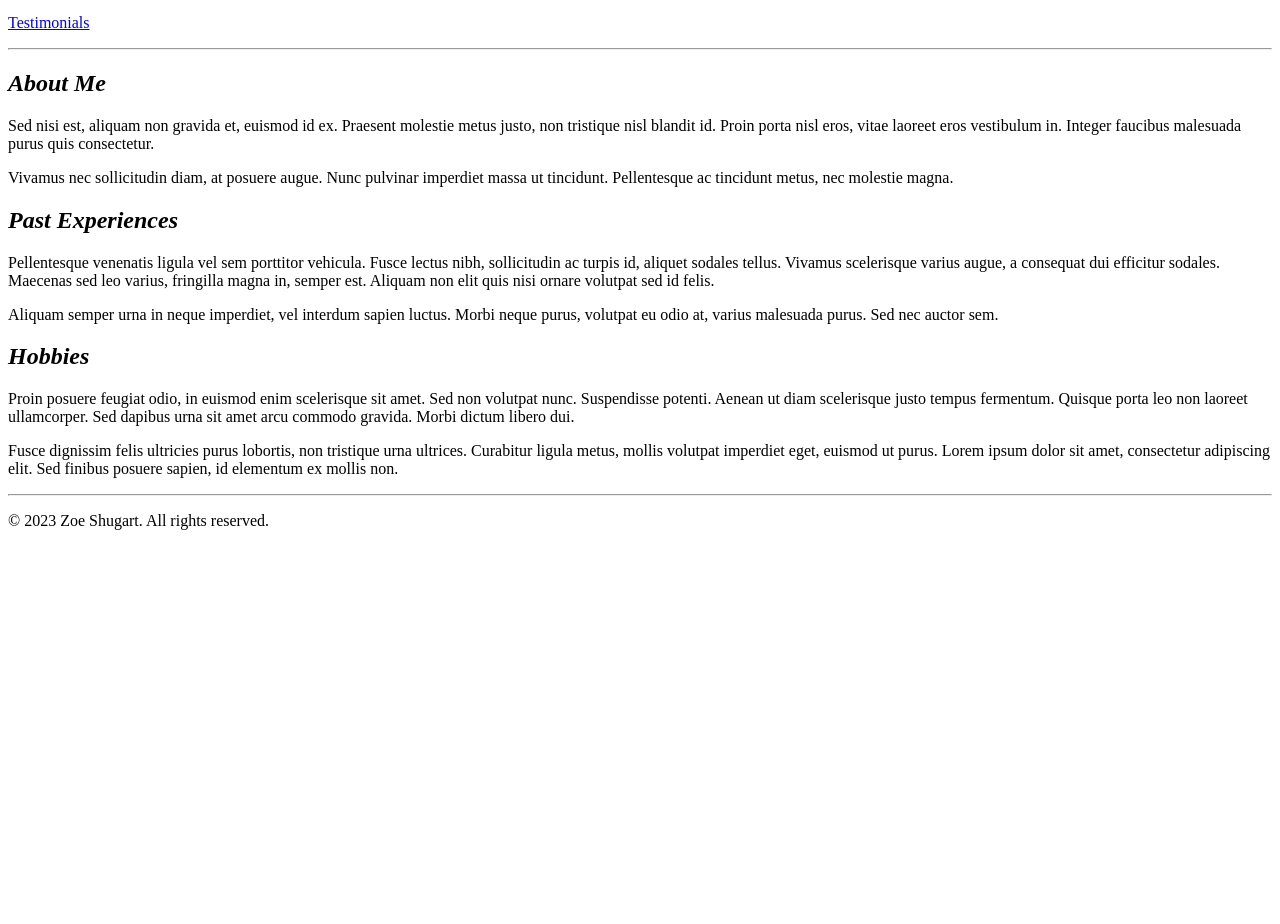
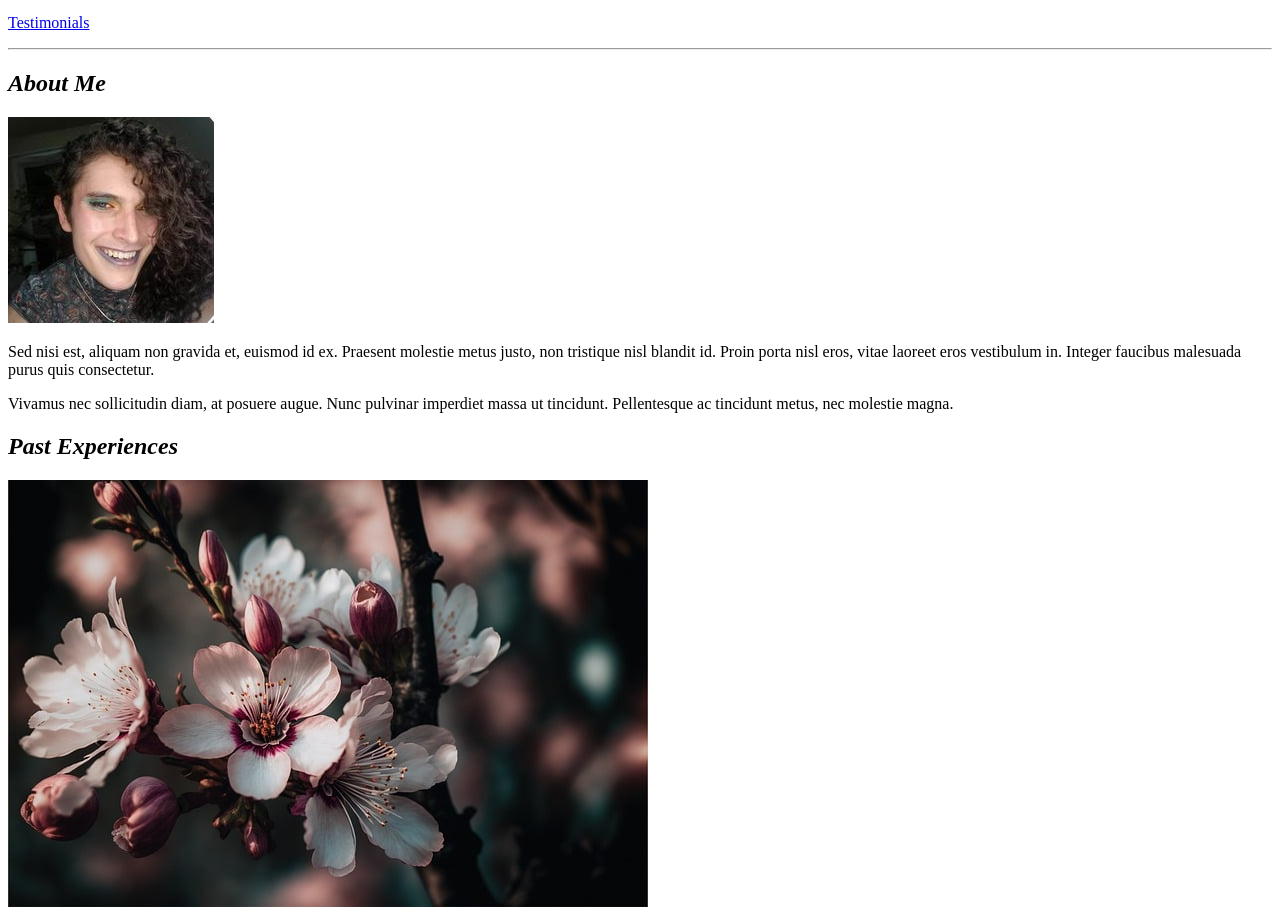
Before and after one commit to z-shug/IntroToWebDev, a plain HTML site: page classwork/portfolio/index.html in a window 1280 px wide. Shown: the part 186-1110 px from the top of the page. Before the commit the page ends 800 px from the top, so only its background shows below. Drawn offline with Linux system fonts and the light colour scheme.

Commit message:
add photos

```diff
--- a/classwork/portfolio/index.html
+++ b/classwork/portfolio/index.html
@@ -30,16 +30,19 @@ Most recent revision:
     <section>
       <article id="about-me">
         <h2><em>About Me</em></h2>
+        <img src="images/self-photo.jpg" alt="Portrait of Zoe Shugart">
         <p>Sed nisi est, aliquam non gravida et, euismod id ex. Praesent molestie metus justo, non tristique nisl blandit id. Proin porta nisl eros, vitae laoreet eros vestibulum in. Integer faucibus malesuada purus quis consectetur.</p>
         <p>Vivamus nec sollicitudin diam, at posuere augue. Nunc pulvinar imperdiet massa ut tincidunt. Pellentesque ac tincidunt metus, nec molestie magna.</p>
       </article>
       <article id="past-experienes">
         <h2><em>Past Experiences</em></h2>
+        <img src="images/flowers.jpg" alt="Pink Flowers">
         <p>Pellentesque venenatis ligula vel sem porttitor vehicula. Fusce lectus nibh, sollicitudin ac turpis id, aliquet sodales tellus. Vivamus scelerisque varius augue, a consequat dui efficitur sodales. Maecenas sed leo varius, fringilla magna in, semper est. Aliquam non elit quis nisi ornare volutpat sed id felis.</p>
         <p>Aliquam semper urna in neque imperdiet, vel interdum sapien luctus. Morbi neque purus, volutpat eu odio at, varius malesuada purus. Sed nec auctor sem.</p>
       </article>
       <article id="hobbies">
         <h2><em>Hobbies</em></h2>
+        <img src="images/sunset.jpg" alt="sunset">
         <p>Proin posuere feugiat odio, in euismod enim scelerisque sit amet. Sed non volutpat nunc. Suspendisse potenti. Aenean ut diam scelerisque justo tempus fermentum. Quisque porta leo non laoreet ullamcorper. Sed dapibus urna sit amet arcu commodo gravida. Morbi dictum libero dui. </p>
         <p>Fusce dignissim felis ultricies purus lobortis, non tristique urna ultrices. Curabitur ligula metus, mollis volutpat imperdiet eget, euismod ut purus. Lorem ipsum dolor sit amet, consectetur adipiscing elit. Sed finibus posuere sapien, id elementum ex mollis non.</p>
       </article>
```
Also changed, not shown: classwork/portfolio/images/flowers.jpg (added), classwork/portfolio/images/self-photo.jpg (added), classwork/portfolio/images/sunset.jpg (added).
